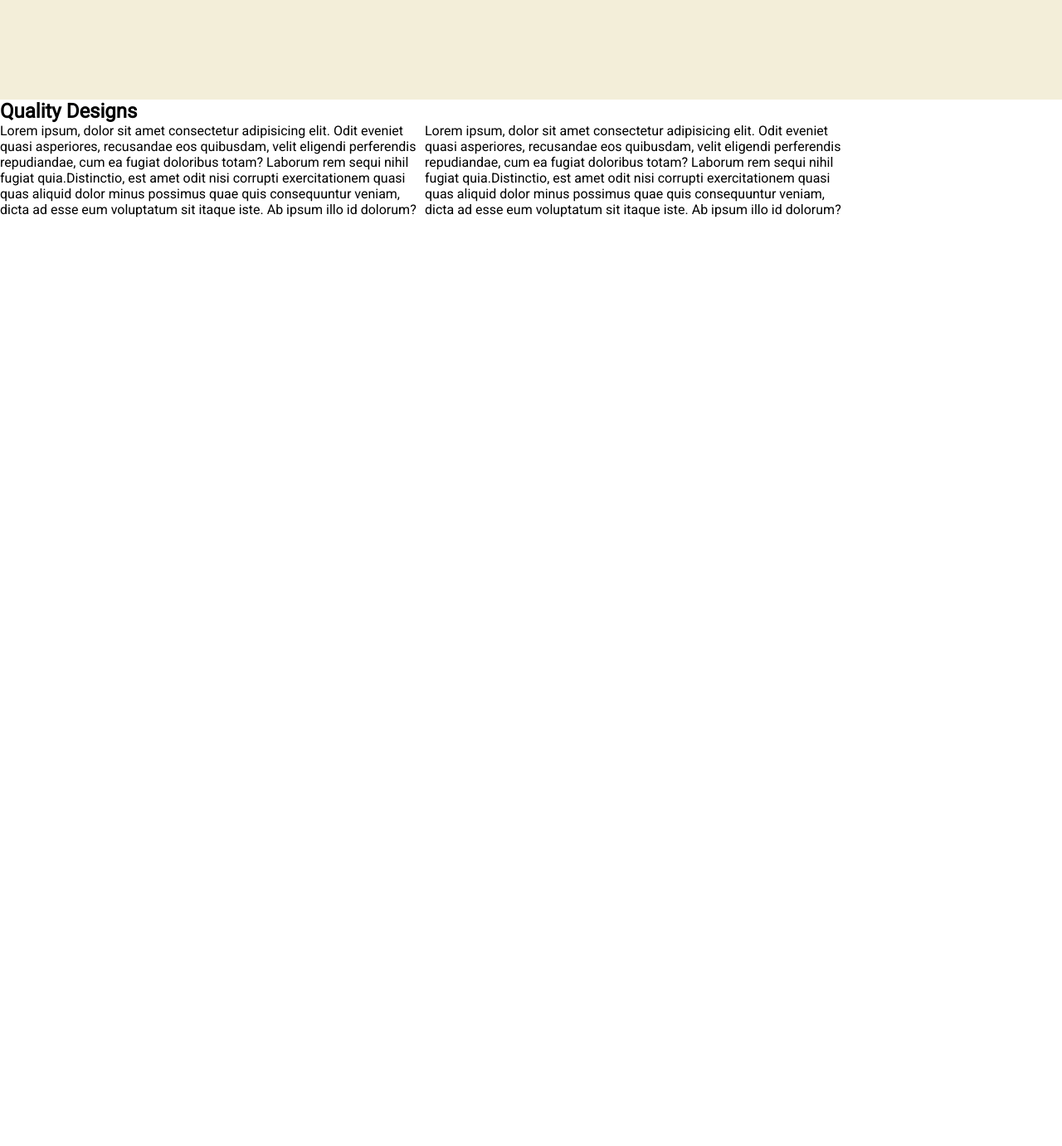
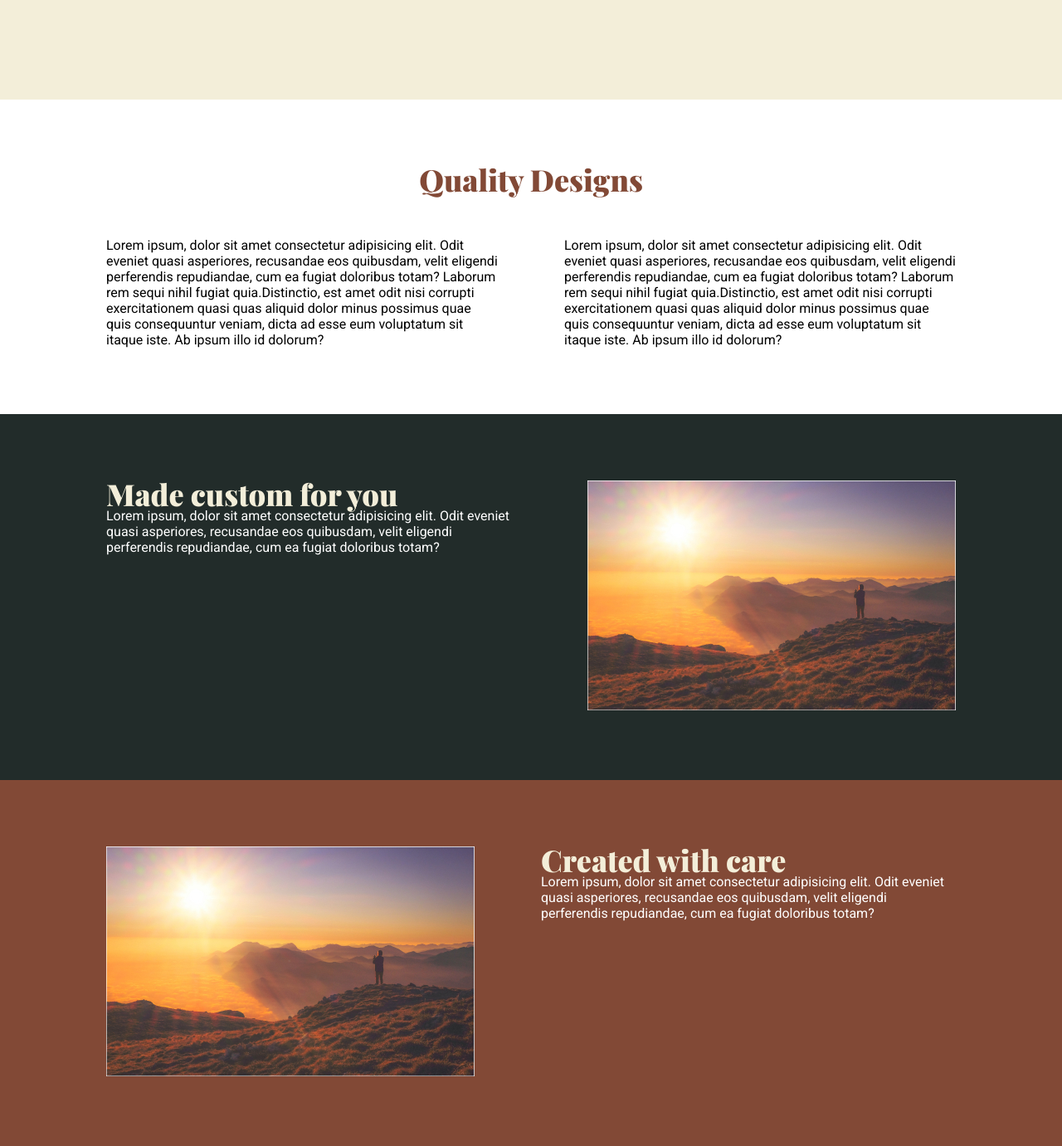
Before and after one commit to AndrewHuntington/flexbox-challege-4, a plain HTML site: page index.html in a window 1280 px wide. Shown: the part 540-1921 px from the top of the page at 83% size. Before the commit the page ends 802 px from the top, so only its background shows below. Drawn offline with nearby package versions, Linux system fonts and the light colour scheme.

Commit message:
Add rest of content. Finish main styling

```diff
--- a/index.html
+++ b/index.html
@@ -28,11 +28,11 @@
     </header>
 
     <main>
-      <div class="container">
-        <section class="main__content main__content--top">
-          <h2 class="headline">Quality Designs</h2>
+      <section class="main-content main-content__top">
+        <div class="container">
+          <h2 class="main-content__headline headline">Quality Designs</h2>
           <div class="row">
-            <div class="col col-one">
+            <div class="col col--left">
               <p>
                 Lorem ipsum, dolor sit amet consectetur adipisicing elit. Odit
                 eveniet quasi asperiores, recusandae eos quibusdam, velit
@@ -43,7 +43,7 @@
                 voluptatum sit itaque iste. Ab ipsum illo id dolorum?
               </p>
             </div>
-            <div class="col col-two">
+            <div class="col col--right">
               <p>
                 Lorem ipsum, dolor sit amet consectetur adipisicing elit. Odit
                 eveniet quasi asperiores, recusandae eos quibusdam, velit
@@ -55,8 +55,45 @@
               </p>
             </div>
           </div>
-        </section>
-      </div>
+        </div>
+      </section>
+
+      <section class="main-content main-content__mid">
+        <div class="container">
+          <div class="row">
+            <div class="col col--left">
+              <h2 class="main-content__headline headline">
+                Made custom for you
+              </h2>
+              <p>
+                Lorem ipsum, dolor sit amet consectetur adipisicing elit. Odit
+                eveniet quasi asperiores, recusandae eos quibusdam, velit
+                eligendi perferendis repudiandae, cum ea fugiat doloribus totam?
+              </p>
+            </div>
+            <div class="col col--right">
+              <img src="images/image-01.jpg" alt="a sunset" />
+            </div>
+          </div>
+        </div>
+      </section>
+      <section class="main-content main-content__bottom">
+        <div class="container">
+          <div class="row">
+            <div class="col col--right">
+              <img src="images/image-01.jpg" alt="a sunset" />
+            </div>
+            <div class="col col--left">
+              <h2 class="main-content__headline headline">Created with care</h2>
+              <p>
+                Lorem ipsum, dolor sit amet consectetur adipisicing elit. Odit
+                eveniet quasi asperiores, recusandae eos quibusdam, velit
+                eligendi perferendis repudiandae, cum ea fugiat doloribus totam?
+              </p>
+            </div>
+          </div>
+        </div>
+      </section>
     </main>
   </body>
 </html>
--- a/style.css
+++ b/style.css
@@ -39,8 +39,7 @@ html {
 }
 
 .container {
-  width: 80%;
-  max-width: 1128px;
+  width: min(1128px, 80%);
 }
 
 .hero__text-area {
@@ -63,6 +62,42 @@ html {
   line-height: 1em;
 }
 
+.main-content {
+  padding: 5em 0;
+}
+
+.headline {
+  font-family: var(--secondary-font);
+  font-size: var(--headline);
+  font-weight: 900;
+  line-height: 0.9em;
+}
+
+.main-content__headline {
+  color: var(--beige);
+}
+
+.main-content__top .main-content__headline {
+  color: var(--dark-brown);
+  padding-bottom: 1.5em;
+  text-align: center;
+}
+
 .row {
   display: flex;
+  gap: 5em;
 }
+
+.main-content__mid {
+  background: var(--black);
+  color: white;
+}
+
+.main-content__bottom {
+  background: var(--dark-brown);
+  color: white;
+}
+
+.main-content .container {
+  margin: 0 auto;
+}
```
